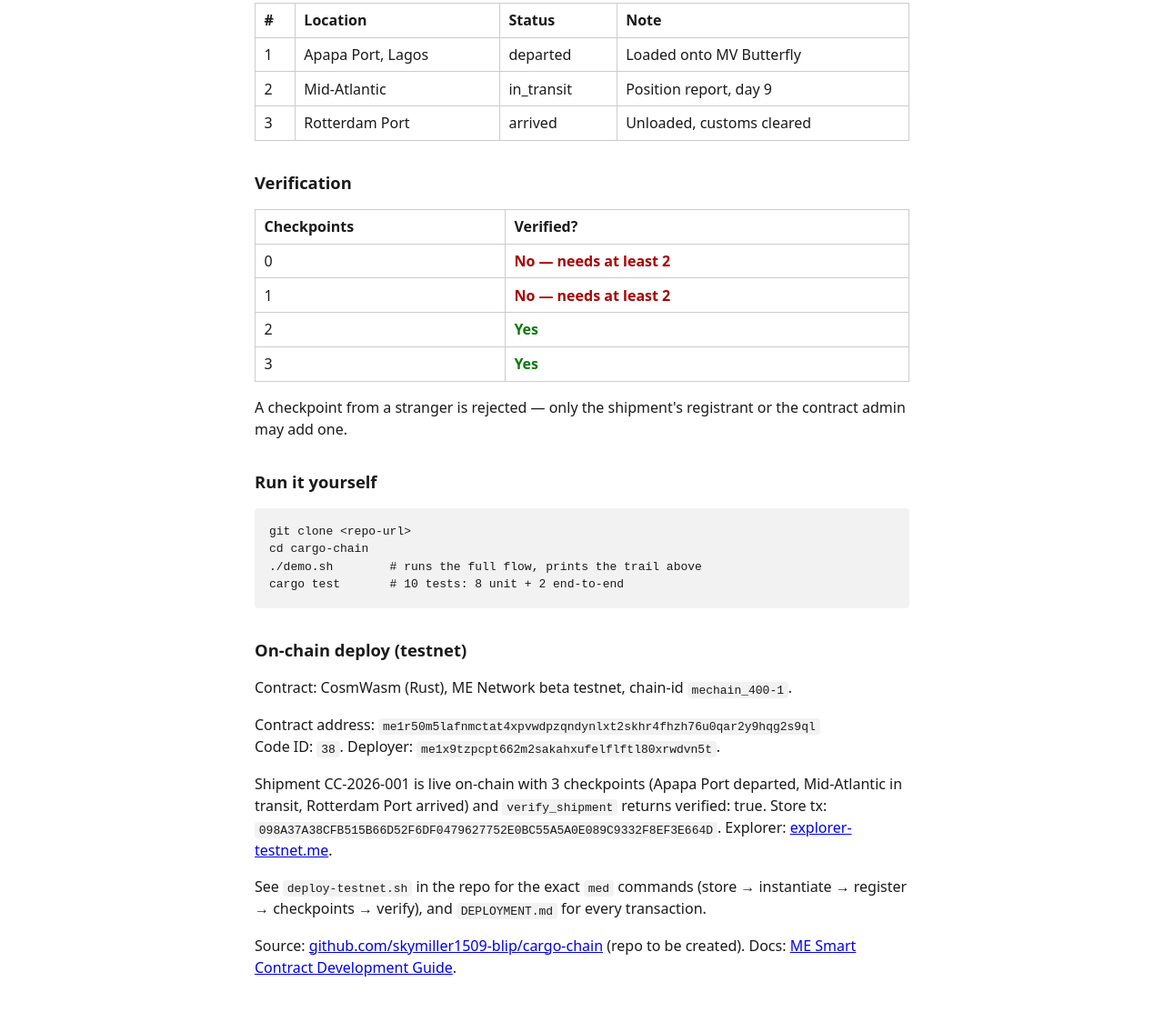
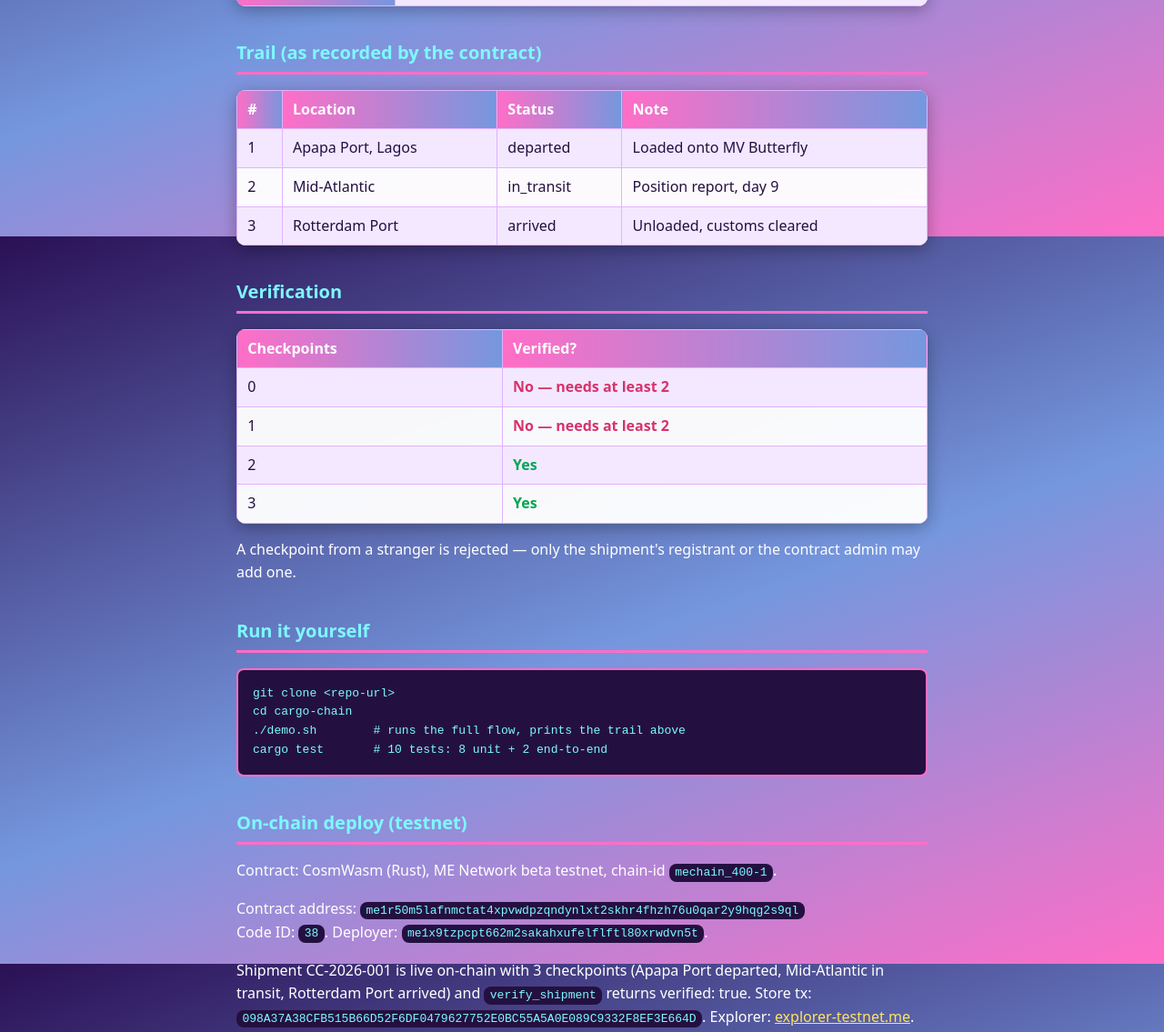
Before and after one commit to skymiller1509-blip/cargo-chain, a plain HTML site: page demo/index.html in a window 1280 px wide. Shown: the part 540-1675 px from the top of the page at 91% size. Before the commit the page ends 1648 px from the top, so only its background shows below. Drawn offline with Linux system fonts and the light colour scheme.

Commit message:
Make demo page fun and colourful (styles only, content unchanged)

```diff
--- a/demo/index.html
+++ b/demo/index.html
@@ -5,14 +5,19 @@
 <meta name="viewport" content="width=device-width, initial-scale=1">
 <title>CargoChain Provenance Ledger — MetaEarth HARBOR</title>
 <style>
-  body { font-family: system-ui, sans-serif; max-width: 720px; margin: 2rem auto; padding: 0 1rem; line-height: 1.5; color: #1a1a1a; }
-  h1 { font-size: 1.5rem; } h2 { font-size: 1.15rem; margin-top: 2rem; }
-  code, pre { background: #f2f2f2; border-radius: 4px; }
-  code { padding: 0.1rem 0.3rem; } pre { padding: 1rem; overflow-x: auto; }
-  .tag { display: inline-block; background: #fff3cd; border: 1px solid #e6c200; border-radius: 4px; padding: 0.2rem 0.6rem; font-size: 0.85rem; }
-  .live { display: inline-block; background: #d9f2d9; border: 1px solid #0a7a0a; border-radius: 4px; padding: 0.2rem 0.6rem; font-size: 0.85rem; }
-  table { border-collapse: collapse; width: 100%; } td, th { border: 1px solid #ccc; padding: 0.4rem 0.6rem; text-align: left; }
-  .ok { color: #0a7a0a; font-weight: bold; } .no { color: #a00; font-weight: bold; }
+  body { font-family: system-ui, sans-serif; max-width: 760px; margin: 0 auto; padding: 2rem 1rem 3rem; line-height: 1.6; color: #fff; background: linear-gradient(160deg, #2b1055 0%, #7597de 55%, #ff6ec7 100%); background-attachment: fixed; }
+  h1 { font-size: 2rem; line-height: 1.2; color: #ffe45e; text-shadow: 0 2px 12px rgba(0,0,0,.35); }
+  h2 { font-size: 1.25rem; margin-top: 2.2rem; color: #7df9ff; border-bottom: 3px solid #ff6ec7; padding-bottom: 0.3rem; }
+  a { color: #ffe45e; }
+  code, pre { background: #241040; color: #7df9ff; border-radius: 8px; }
+  code { padding: 0.15rem 0.4rem; } pre { padding: 1rem; overflow-x: auto; border: 2px solid #ff6ec7; }
+  .tag { display: inline-block; background: #fff3cd; border: 1px solid #e6c200; border-radius: 20px; padding: 0.25rem 0.7rem; font-size: 0.85rem; color: #5a4300; }
+  .live { display: inline-block; background: #00e676; color: #003d1e; border: 2px solid #fff; border-radius: 20px; padding: 0.3rem 0.8rem; font-size: 0.9rem; font-weight: bold; box-shadow: 0 0 16px rgba(0,230,118,.8); }
+  table { border-collapse: collapse; width: 100%; background: rgba(255,255,255,.96); color: #241040; border-radius: 10px; overflow: hidden; box-shadow: 0 4px 18px rgba(0,0,0,.3); }
+  td, th { border: 1px solid #e0b3ff; padding: 0.5rem 0.7rem; text-align: left; }
+  th { background: linear-gradient(90deg, #ff6ec7, #7597de); color: #fff; }
+  tr:nth-child(even) td { background: #f3e8ff; }
+  .ok { color: #00a651; font-weight: bold; } .no { color: #d6336c; font-weight: bold; }
 </style>
 </head>
 <body>
```
